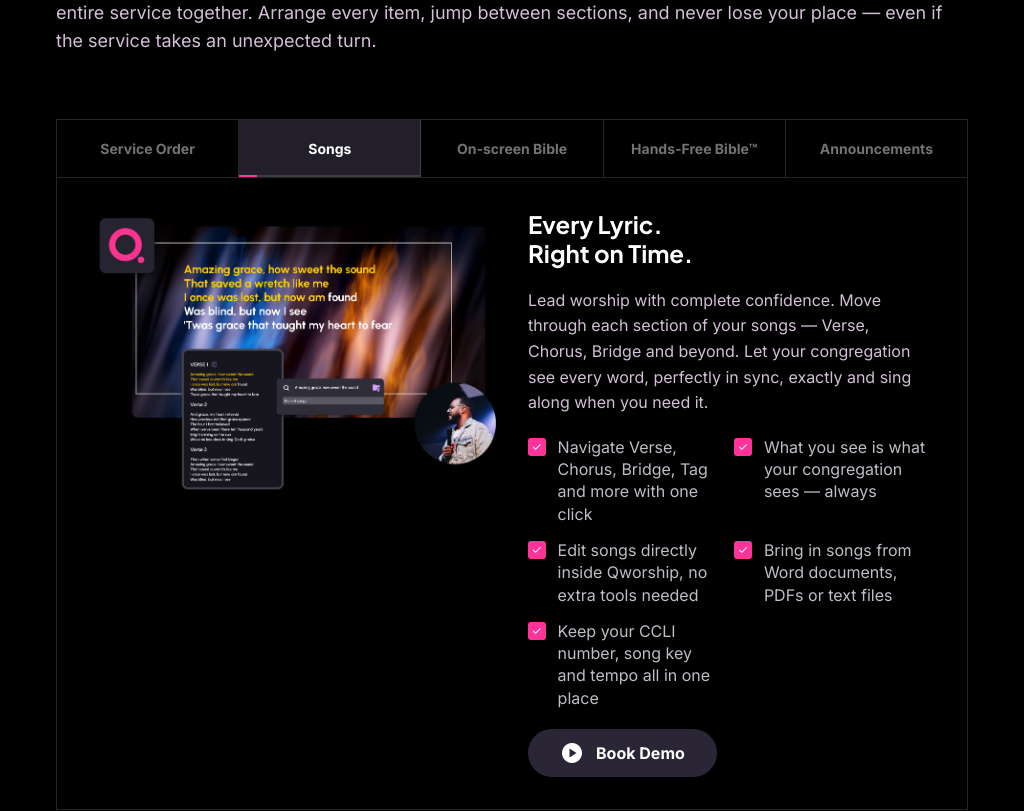
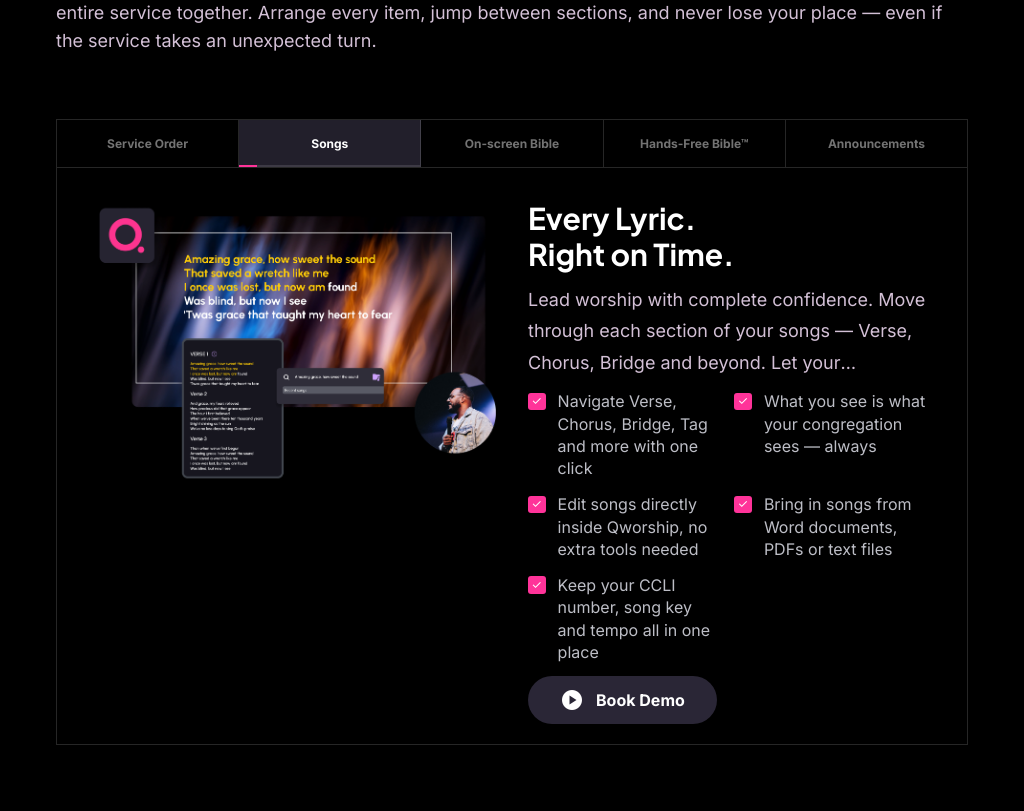
Before and after one commit to Q-worship/New-Website, a React (Vite) app: page / in a window 1024 px wide. Shown: the part 2500-3311 px from the top of the page. Built offline with nearby package versions, Linux system fonts and the light colour scheme.

Commit message:
Improve build tabs layout and update homepage section polish.
Refine responsive build-tabs styling, extend the compatible systems underline, and swap feature images to updated assets.

Co-authored-by: Cursor <cursoragent@cursor.com>

```diff
--- a/src/components/sections/CompatibleSystemsSection.tsx
+++ b/src/components/sections/CompatibleSystemsSection.tsx
@@ -14,7 +14,7 @@ export function CompatibleSystemsSection() {
           <span className="relative inline-block">
             all
             <span
-              className="absolute -bottom-1 left-1/2 h-px w-10 -translate-x-1/2 bg-[#6B6B6B]"
+              className="absolute -bottom-1 left-1/2 h-px w-20 -translate-x-1/2 bg-[#6B6B6B]"
               aria-hidden="true"
             />
           </span>{' '}
@@ -22,7 +22,7 @@ export function CompatibleSystemsSection() {
         </h2>
       </SiteContainer>
 
-      <div className="compatible-systems-marquee mt-20 overflow-hidden">
+      <div className="compatible-systems-marquee mt-28 overflow-hidden">
         <div className="compatible-systems-track">
           {marqueeSystems.map((system, index) => (
             <div
--- a/src/index.css
+++ b/src/index.css
@@ -1032,15 +1032,16 @@ body {
 
 .build-tabs-content {
   display: grid;
-  grid-template-columns: 1fr 1fr;
+  grid-template-columns: 1fr;
   align-items: stretch;
-  gap: 1rem;
-  padding: 1rem;
+  gap: 1.5rem;
+  padding: 1.5rem;
   min-width: 0;
 }
 
 @media (min-width: 768px) {
   .build-tabs-content {
+    grid-template-columns: 1fr 1fr;
     gap: 1.5rem;
     padding: 1.5rem 2rem;
   }
@@ -1063,49 +1064,71 @@ body {
 .build-tabs-preview {
   position: relative;
   display: flex;
-  align-items: flex-start;
   justify-content: center;
-  height: 100%;
-  min-height: 280px;
   min-width: 0;
   background: transparent;
   border: none;
   overflow: hidden;
 }
 
+@media (max-width: 767px) {
+  .build-tabs-preview {
+    aspect-ratio: 16 / 11;
+    height: auto;
+    align-items: center;
+    min-height: 0;
+  }
+}
+
+@media (min-width: 768px) {
+  .build-tabs-preview {
+    align-items: flex-start;
+    height: 100%;
+    min-height: 280px;
+  }
+}
+
 .build-tabs-preview-image {
   display: block;
   width: 100%;
-  height: 100%;
   object-fit: contain;
-  object-position: top center;
   margin-bottom: 0;
+}
+
+@media (max-width: 767px) {
+  .build-tabs-preview-image {
+    height: auto;
+    max-height: min(55vh, 420px);
+    object-position: center;
+  }
+}
+
+@media (min-width: 768px) {
+  .build-tabs-preview-image {
+    height: 100%;
+    object-position: top center;
+  }
 }
 
 .build-tabs-copy {
   display: flex;
   flex-direction: column;
   align-items: flex-start;
-  justify-content: space-between;
-  height: 100%;
-  min-width: 0;
   gap: 1.25rem;
   text-align: left;
+  min-width: 0;
 }
 
 @media (max-width: 767px) {
-  .build-tabs-content {
-    gap: 0.75rem;
-    padding: 0.75rem;
+  .build-tabs-copy {
+    height: auto;
+    justify-content: flex-start;
+    gap: 1rem;
   }
 
   .build-tabs-tab {
     padding: 0.75rem 0.4rem;
     font-size: 0.625rem;
-  }
-
-  .build-tabs-copy {
-    gap: 0.5rem;
   }
 
   .build-tabs-copy h3 {
@@ -1140,44 +1163,62 @@ body {
   }
 }
 
-@media (min-width: 768px) and (max-width: 1023px) {
+@media (min-width: 768px) {
+  .build-tabs-copy {
+    height: 100%;
+    justify-content: space-between;
+  }
+}
+
+@media (min-width: 768px) and (max-width: 1279px) {
+  .build-tabs-content {
+    max-height: min(72vh, 620px);
+  }
+
   .build-tabs-tab {
     padding: 1rem 0.75rem;
     font-size: 0.75rem;
   }
 
   .build-tabs-copy {
-    gap: 1rem;
+    gap: 0.75rem;
+    min-height: 0;
+    overflow: hidden;
   }
 
   .build-tabs-copy h3 {
-    font-size: clamp(1.25rem, 2.5vw, 1.75rem);
+    font-size: clamp(1.2rem, 2.2vw, 1.65rem);
+    line-height: 1.15;
   }
 
   .build-tabs-copy p {
-    font-size: 0.9rem;
-    line-height: 1.5;
+    font-size: 0.85rem;
+    line-height: 1.45;
+    display: -webkit-box;
+    -webkit-line-clamp: 3;
+    -webkit-box-orient: vertical;
+    overflow: hidden;
   }
 
   .build-tabs-feature-list {
     grid-template-columns: 1fr 1fr;
-    gap: 0.5rem;
+    gap: 0.45rem;
     column-gap: 0.75rem;
   }
 
   .build-tabs-feature-text {
+    font-size: 0.78rem;
+    line-height: 1.3;
+  }
+
+  .build-tabs-feature-icon {
+    width: 0.9rem;
+    height: 0.9rem;
+  }
+
+  .build-tabs-demo-btn {
+    padding: 0.6rem 1.25rem;
     font-size: 0.8rem;
-    line-height: 1.3;
-  }
-
-  .build-tabs-feature-icon {
-    width: 0.95rem;
-    height: 0.95rem;
-  }
-
-  .build-tabs-demo-btn {
-    padding: 0.65rem 1.5rem;
-    font-size: 0.875rem;
   }
 }
 
@@ -1195,12 +1236,6 @@ body {
   color: #ffffff;
 }
 
-@media (min-width: 1024px) {
-  .build-tabs-copy h3 {
-    font-size: clamp(1.5rem, 2.2vw, 2rem);
-  }
-}
-
 @media (min-width: 1280px) {
   .build-tabs-copy h3 {
     font-size: 2.25rem;
@@ -1212,24 +1247,6 @@ body {
   line-height: 1.75;
   color: #d3c0d6;
   margin: 0;
-}
-
-@media (min-width: 1024px) and (max-width: 1279px) {
-  .build-tabs-copy p {
-    font-size: 1rem;
-    line-height: 1.6;
-  }
-
-  .build-tabs-feature-text {
-    font-size: 0.875rem;
-    line-height: 1.35;
-  }
-
-  .build-tabs-feature-list {
-    gap: 0.6rem;
-    grid-template-columns: 1fr 1fr;
-    column-gap: 1.25rem;
-  }
 }
 
 .build-tabs-feature-list {
--- a/src/lib/theme.ts
+++ b/src/lib/theme.ts
@@ -261,7 +261,7 @@ export const alternatingBlocks: FeatureCard[] = [
     title: 'In-built Lower Third Builder',
     description:
       'Create broadcast-quality name and title graphics directly inside Q-worship. Display speaker names, sermon titles, and announcements on your live stream — no extra software needed.',
-    image: '/Photos/Inbuild.png',
+    image: '/Photos/third-builder.png',
     linkText: 'Learn more',
     imageFirst: false,
   },
@@ -269,7 +269,7 @@ export const alternatingBlocks: FeatureCard[] = [
     title: 'NDI Support',
     description:
       "Send Qworship's output over your network as an NDI source. Route Bible verses, lyrics, and media directly into your video switcher or streaming rig — no capture cards, no extra cables.",
-    image: '/Photos/NDI.png',
+    image: '/Photos/NDL.png',
     linkText: 'Learn more',
     imageFirst: true,
   },
```
Also changed, not shown: public/Photos/NDL.png (added), public/Photos/third-builder.png (added).
